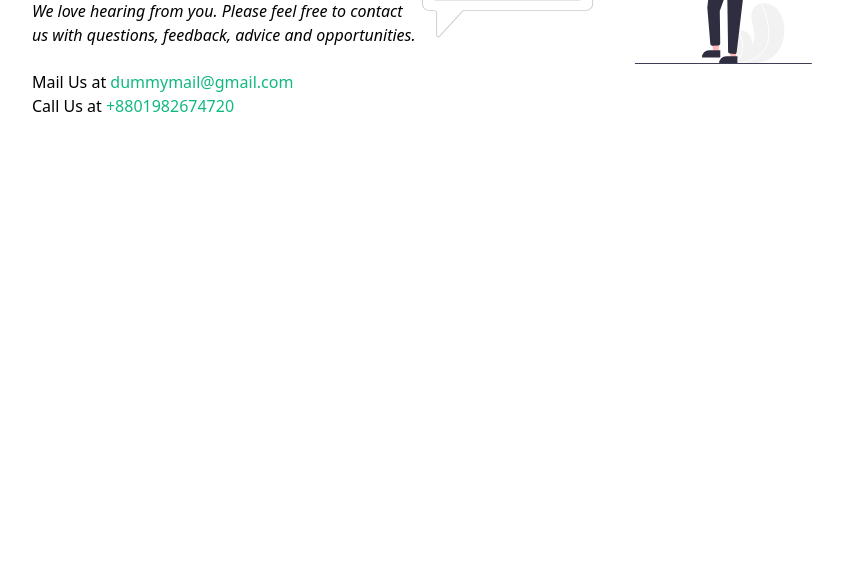
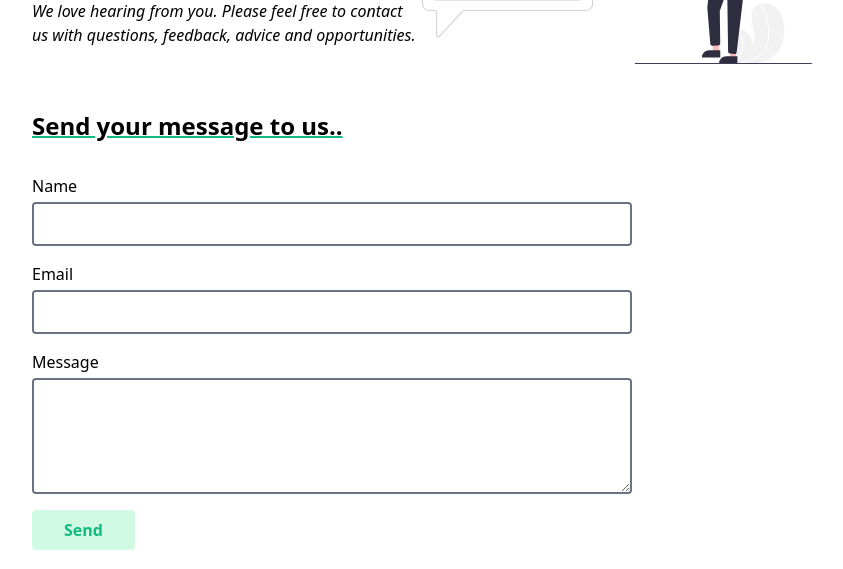
Before and after one commit to ahadnur/furniture-haven, a Next.js app: page /contact in a window 1280 px wide. Shown: the part 383-952 px from the top of the page, without its empty margins (218-1061 px from the left). Built offline with nearby package versions, Linux system fonts and the light colour scheme.

Commit message:
contact form updated

```diff
--- /dev/null
+++ b/components/Mailer.js
@@ -0,0 +1,42 @@
+import React from 'react'
+import emailjs from 'emailjs-com'
+
+function Mailer() {
+  function sendMail(e){
+      e.preventDefault();
+
+      emailjs.sendForm(
+          'service_kwurj0j',
+          'template_0vpujlu',
+          e.target,
+          'Zbk2e_JjzLLQFZQ6E'
+      ).then(res => {
+          console.log(res);
+      }).catch(err => {
+          console.log(err);
+      })
+  }
+
+  return (
+    <div className="pb-10 mt-10">
+        <h2 className="text-2xl font-semibold underline underline-offset-1 decoration-emerald-500 mb-8">Send your message to us..</h2>
+        <form className="max-w-[600px]" onSubmit={sendMail}>
+            <div className="flex flex-col mb-4">
+                <label className="text-md mb-1">Name</label>
+                <input type="text" name="name" className='border-2 border-gray-500 rounded px-2 py-2 outline-none' required/>
+            </div>
+            <div className="flex flex-col mb-4">
+                <label className="text-md mb-1">Email</label>
+                <input type="email" name="user_email" className='border-2 border-gray-500 rounded px-2 py-2 outline-none' required />
+            </div>
+            <div className="flex flex-col mb-4">
+                <label className="text-md mb-1">Message</label>
+                <textarea name="message" rows="4" className='border-2 border-gray-500 rounded px-2 py-2 outline-none' required ></textarea>
+            </div>
+            <button type="submit" className="bg-emerald-100 text-emerald-500 font-semibold px-8 py-2 rounded text-md">Send</button>
+        </form>
+    </div>
+  )
+}
+
+export default Mailer
--- a/constants/data.js
+++ b/constants/data.js
@@ -1,7 +1,7 @@
 const data = [
     {
         "id": 1,
-        "title": "Before & After: “Patience and Perseverance” Save a Rundown Eichler Home With a Major Mold Problem",
+        "title": "here is another one",
         "subtitle": "Some things were beyond salvaging, but a renovation by interior designer Diona Polito worked to honor the history of the house.",
         "content": "Dicta aut earum omnis aliquam itaque. Sequi consectetur molestiae rerum corporis. Nihil officiis facilis aspernatur libero alias aut. Accusamus officia voluptate aliquid cum aspernatur. Ut consequatur distinctio nihil nesciunt totam excepturi corporis. Eveniet facere ex voluptatum sint dicta perferendis.",
         "image": "/gallery/1.jpg",
--- a/package.json
+++ b/package.json
@@ -12,6 +12,8 @@
     "@bradgarropy/next-seo": "^1.2.0",
     "algoliasearch": "^4.12.2",
     "dotenv": "^16.0.0",
+    "elasticemail-webapiclient": "^2.0.14",
+    "emailjs-com": "^3.2.0",
     "next": "12.1.0",
     "react": "17.0.2",
     "react-dom": "17.0.2"
--- a/pages/contact.js
+++ b/pages/contact.js
@@ -3,14 +3,16 @@ import Image from 'next/image'
 
 import Header from '../components/Header'
 import Footer from '../components/Footer'
+import Mailer from '../components/Mailer'
 
 import contact from '../public/contact.svg'
 
 function Contact() {
+
   return (
     <div className="">
         <Header />
-        <main className="h-[100vh] mt-10 xl:px-[250px] sm:px-10 px-6">
+        <main className="min-h-[100vh] mt-10 xl:px-[250px] sm:px-10 px-6">
           <div className="text-center md:text-left md:flex md:justify-center items-center">
             <div className="flex-1">
               <h1 className="text-5xl font-bold mb-8">Contact <span className="text-emerald-500 underline underline-offset-4 decoration-emerald-500">Furniture Haven</span> </h1>
@@ -25,8 +27,10 @@ function Contact() {
           </div>
 
           <div className="contact_form flex flex-col">
-            <a href="mailto:support@furniturehaven.com">Mail Us at <span className="text-emerald-500">dummymail@gmail.com</span></a>
+            {/* <a href="mailto:support@furniturehaven.com">Mail Us at <span className="text-emerald-500">dummymail@gmail.com</span></a>
             <a href="tel:+8801982674720">Call Us at <span className="text-emerald-500">+8801982674720</span></a>
+             */}
+            <Mailer />
           </div>
         </main>
         <Footer />
```
Also changed, not shown: 1 other file (tests, documents, lock files or other folders).
